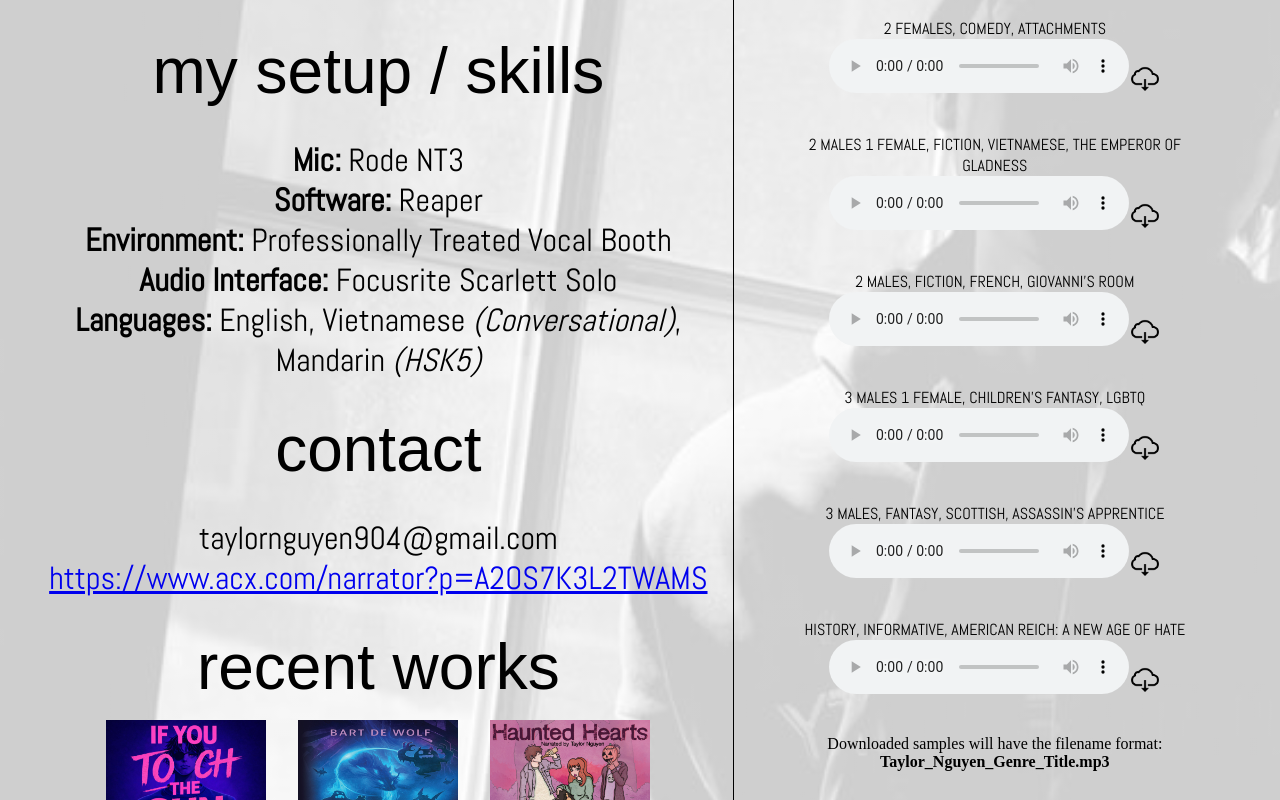
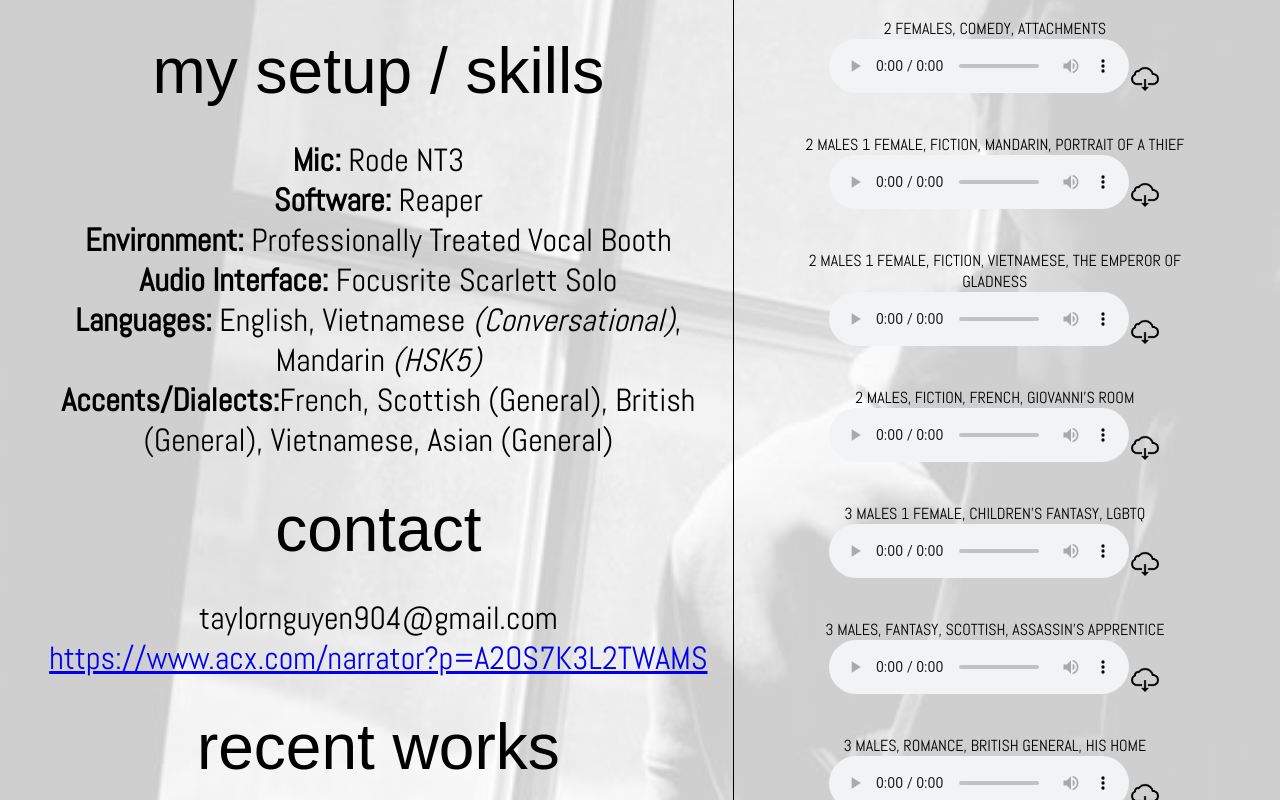
Before and after one commit to TaylorTayTyT/TaylorTayTyT.github.io, a React (Vite) app: page / in a window 1280 px wide. Shown: the part 280-1080 px from the top of the page. Built offline with nearby package versions, Linux system fonts and the light colour scheme; a web font is replaced by a local one.

Commit message:
added more samples

```diff
--- a/src/App.tsx
+++ b/src/App.tsx
@@ -13,7 +13,9 @@ function App() {
 		['Taylor_Nguyen_Fiction_Giovannis_Room.mp3', "2 MALES, FICTION, FRENCH, GIOVANNI'S ROOM", 0],
 		['Taylor_Nguyen_Urban_Fantasy_Jade_City.mp3', "1 MALE ADULT, URBAN FANTASY, ACTION, JADE CITY", 247],
 		['Taylor_Nguyen_Fiction_The_Emperor_Of_Gladness.mp3', "2 MALES 1 FEMALE, FICTION, VIETNAMESE, THE EMPEROR OF GLADNESS", 0],
-		['Taylor_Nguyen_Children_Fantasy_The_Sun_and_the_Star.mp3', "3 MALES 1 FEMALE, CHILDREN'S FANTASY, LGBTQ", 123]
+		['Taylor_Nguyen_Children_Fantasy_The_Sun_and_the_Star.mp3', "3 MALES 1 FEMALE, CHILDREN'S FANTASY, LGBTQ", 123],
+		["Taylor_Nguyen_Fiction_Portrait_of_a_Thief.mp3", "2 MALES 1 FEMALE, FICTION, MANDARIN, PORTRAIT OF A THIEF", 0],
+		["Taylor_Nguyen_Romance_His_Home.mp3", "3 MALES, ROMANCE, BRITISH GENERAL, HIS HOME", 0]
 	]
 	urls.sort((a, b) => {
 		if (a[1] > b[1]) return 1
@@ -57,6 +59,7 @@ function App() {
 							<li><b>Environment:</b> Professionally Treated Vocal Booth</li>
 							<li><b>Audio Interface:</b> Focusrite Scarlett Solo</li>
 							<li><b>Languages: </b>English, Vietnamese <i>(Conversational)</i>, Mandarin <i>(HSK5)</i></li>
+							<li><b>Accents/Dialects:</b>French, Scottish (General), British (General), Vietnamese, Asian (General)</li>
 						</ul>
 					</div>
 					<div id="contact">
```
Also changed, not shown: 2 other files (tests, documents, lock files or other folders).
